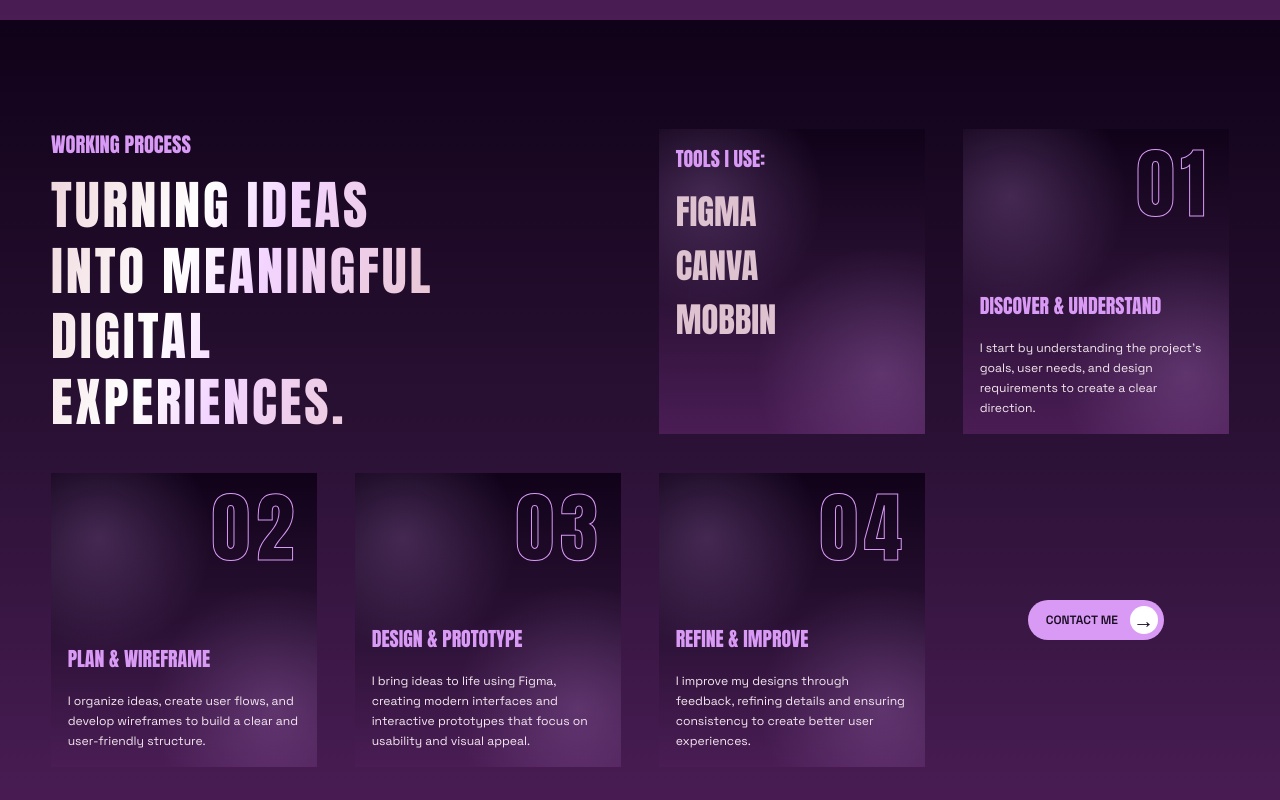
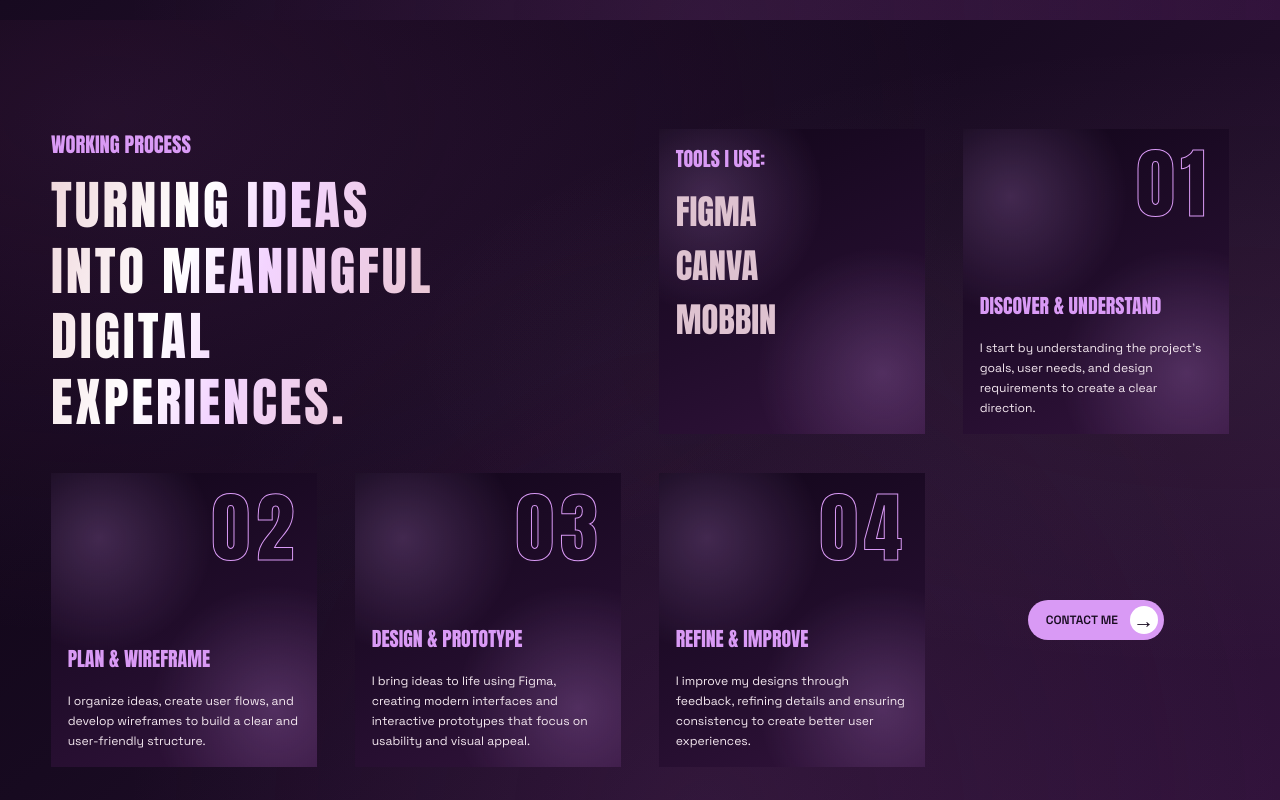
Before and after one commit to virgorithm/Portfolio, a React (Vite) app: page / in a window 1280 px wide. Shown: the part 1580-2380 px from the top of the page. Built offline with nearby package versions, Linux system fonts and the light colour scheme; a web font is replaced by a local one.

Commit message:
Refine portfolio background with darker purple gradients

```diff
--- a/src/App.css
+++ b/src/App.css
@@ -1,10 +1,14 @@
 @import url('https://fonts.googleapis.com/css2?family=Playfair+Display:ital,wght@1,400&display=swap');
 
 :root {
-  --site-bg: linear-gradient(180deg, #100219 0%, #281032 48%, #4a1d55 100%);
-  --about-bg: var(--site-bg);
-  --bg-top: #100219;
-  --bg-bottom: #4a1d55;
+  --site-bg:
+    radial-gradient(ellipse at 8% 12%, rgba(122, 61, 130, 0.22), transparent 52%),
+    radial-gradient(ellipse at 96% 42%, rgba(232, 196, 204, 0.05), transparent 48%),
+    radial-gradient(ellipse at 55% 100%, rgba(122, 61, 130, 0.16), transparent 58%),
+    linear-gradient(140deg, #0b0211 0%, #170a20 42%, #26102f 76%, #32133c 100%);
+  --about-bg: linear-gradient(155deg, #12061a 0%, #220d2c 56%, #32133c 100%);
+  --bg-top: #0b0211;
+  --bg-bottom: #32133c;
   --pink: #e8c4cc;
   --text: #f5eaf0;
   --line: rgba(232, 196, 204, 0.35);
```
